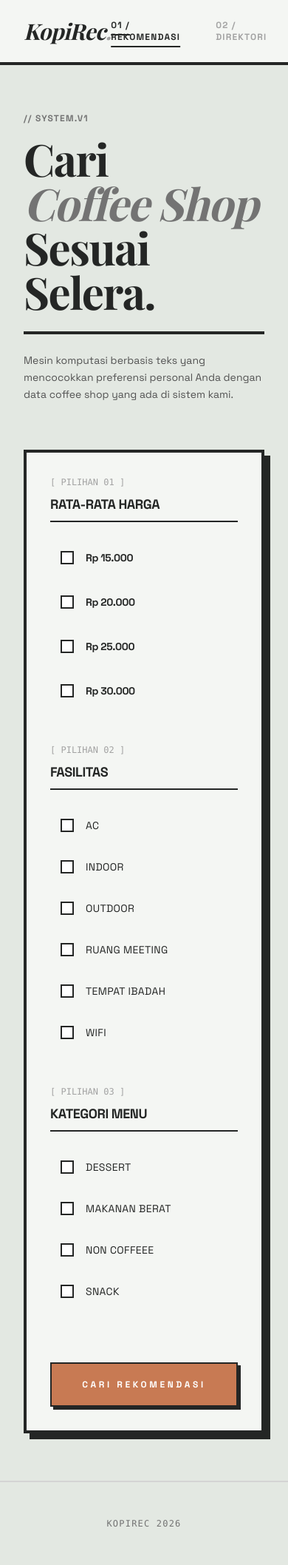
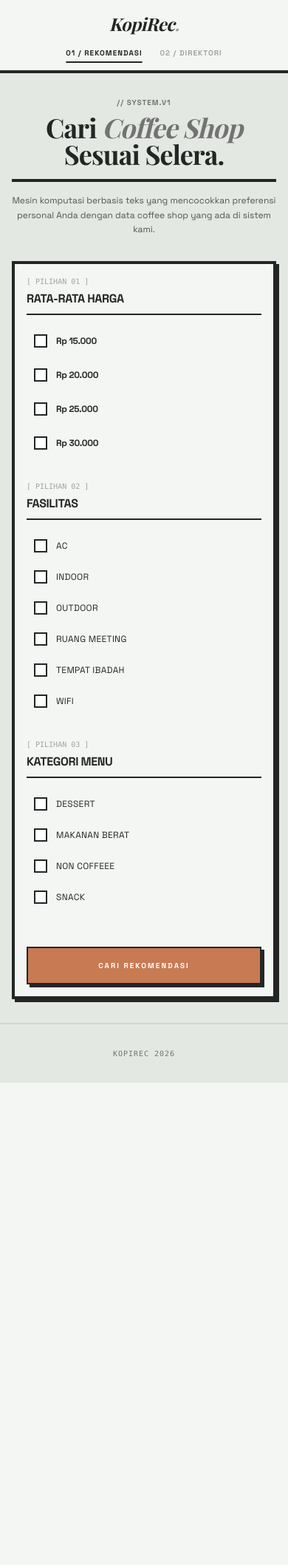
Before and after one commit to mrribut/kopirec-app, a Flask app: page / in a window 390 px wide. Shown: the whole page at 74% size. After the commit the page ends 1464 px from the top, so only its background shows below. Run offline with Flask 3, Linux system fonts and the light colour scheme; data comes from the database, SQL or seed files in the repository; some libraries are stand-ins or nearby versions; some web fonts are replaced.

Commit message:
Perbaikan tampilan responsif mobile halaman utama

```diff
--- a/templates/index.html
+++ b/templates/index.html
@@ -30,71 +30,72 @@
 <body class="antialiased">
 
     <header class="border-b-4 border-[#242625] bg-[#F4F6F3] sticky top-0 z-50">
-        <div class="max-w-7xl mx-auto px-8 py-6 flex items-center justify-between">
-            <a href="/" class="serif-title text-3xl font-bold tracking-tight italic">KopiRec<span class="text-neutral-400">.</span></a>
-            <nav class="flex space-x-12 text-xs uppercase font-bold tracking-widest">
+        <div class="max-w-7xl mx-auto px-4 sm:px-8 py-4 sm:py-6 flex flex-col sm:flex-row items-center justify-between gap-4">
+            <a href="/" class="serif-title text-2xl sm:text-3xl font-bold tracking-tight italic">KopiRec<span class="text-neutral-400">.</span></a>
+            <nav class="flex space-x-6 sm:space-x-12 text-[10px] sm:text-xs uppercase font-bold tracking-widest">
                 <a href="/" class="text-[#242625] underline decoration-2 underline-offset-8">01 / Rekomendasi</a>
                 <a href="/coffee_shop" class="text-neutral-400 hover:text-[#242625] transition">02 / Direktori</a>
             </nav>
         </div>
     </header>
 
-    <main class="max-w-7xl mx-auto px-8 py-16 grid grid-cols-1 lg:grid-cols-12 gap-16">
+    <main class="max-w-7xl mx-auto px-4 sm:px-8 py-8 sm:py-16 grid grid-cols-1 lg:grid-cols-12 gap-8 lg:gap-16">
 
-        <div class="lg:col-span-5 lg:sticky lg:top-32 h-fit">
-            <p class="text-xs uppercase tracking-widest font-bold text-neutral-500 mb-4">// System.V1</p>
-            <h2 class="serif-title text-6xl font-bold tracking-tight leading-none mb-6">
-                Cari <br><span class="italic font-normal text-neutral-500">Coffee Shop</span> <br>Sesuai Selera.
+        <div class="lg:col-span-5 lg:sticky lg:top-32 h-fit text-center lg:text-left">
+            <p class="text-[10px] sm:text-xs uppercase tracking-widest font-bold text-neutral-500 mb-2 sm:mb-4">// System.V1</p>
+            <h2 class="serif-title text-4xl sm:text-5xl lg:text-6xl font-bold tracking-tight leading-none mb-4 sm:mb-6">
+                Cari <br class="hidden lg:block"><span class="italic font-normal text-neutral-500">Coffee Shop</span> <br class="hidden lg:block">Sesuai Selera.
             </h2>
-            <div class="w-full h-1 bg-[#242625] mb-6"></div>
-            <p class="text-sm text-neutral-600 max-w-sm leading-relaxed">
-                Mesin komputasi berbasis teks yang mencocokkan preferensi personal Anda dengan data coffee shop yang ada di sistem kami.</p>
+            <div class="w-full h-1 bg-[#242625] mb-4 sm:mb-6"></div>
+            <p class="text-xs sm:text-sm text-neutral-600 max-w-sm mx-auto lg:mx-0 leading-relaxed">
+                Mesin komputasi berbasis teks yang mencocokkan preferensi personal Anda dengan data coffee shop yang ada di sistem kami.
+            </p>
         </div>
 
-        <div class="lg:col-span-7 space-y-12 bg-[#F4F6F3] border-4 border-[#242625] p-8 md:p-12 shadow-[8px_8px_0px_0px_rgba(36,38,37,1)]">
-            <form action="/cari_rekomendasi" method="POST" class="space-y-12">
+        <div class="lg:col-span-7 space-y-8 sm:space-y-12 bg-[#F4F6F3] border-4 border-[#242625] p-4 sm:p-8 md:p-12 shadow-[4px_4px_0px_0px_rgba(36,38,37,1)] sm:shadow-[8px_8px_0px_0px_rgba(36,38,37,1)]">
+            <form action="/cari_rekomendasi" method="POST" class="space-y-8 sm:space-y-12">
 
                 <div>
-                    <span class="text-xs font-mono text-neutral-400 block mb-2">[ PILIHAN 01 ]</span>
-                    <h3 class="text-lg font-bold uppercase tracking-tight border-b-2 border-[#242625] pb-2 mb-6">Rata-rata Harga</h3>
-                    <div class="space-y-3">
+                    <span class="text-[10px] font-mono text-neutral-400 block mb-1">[ PILIHAN 01 ]</span>
+                    <h3 class="text-md sm:text-lg font-bold uppercase tracking-tight border-b-2 border-[#242625] pb-2 mb-4 sm:mb-6">Rata-rata Harga</h3>
+                    <div class="space-y-2 sm:space-y-3">
                         {% for h in harga %}
-                        <label class="flex items-center space-x-4 p-3 border-2 border-transparent hover:border-[#242625] transition cursor-pointer">
+                        <label class="flex items-center space-x-3 sm:space-x-4 p-2 sm:p-3 border-2 border-transparent hover:border-[#242625] transition cursor-pointer">
                             <input type="radio" name="harga" value="{{ h }}">
-                            <span class="text-sm font-bold tracking-tight">Rp {{ h|int }}.000</span>
+                            <span class="text-xs sm:text-sm font-bold tracking-tight">Rp {{ h|int }}.000</span>
                         </label>
                         {% endfor %}
                     </div>
                 </div>
 
                 <div>
-                    <span class="text-xs font-mono text-neutral-400 block mb-2">[ PILIHAN 02 ]</span>
-                    <h3 class="text-lg font-bold uppercase tracking-tight border-b-2 border-[#242625] pb-2 mb-6">Fasilitas</h3>
-                    <div class="grid grid-cols-1 md:grid-cols-2 gap-2">
+                    <span class="text-[10px] font-mono text-neutral-400 block mb-1">[ PILIHAN 02 ]</span>
+                    <h3 class="text-md sm:text-lg font-bold uppercase tracking-tight border-b-2 border-[#242625] pb-2 mb-4 sm:mb-6">Fasilitas</h3>
+                    <div class="grid grid-cols-1 sm:grid-cols-2 gap-1 sm:gap-2">
                         {% for f in fasilitas %}
-                        <label class="flex items-center space-x-4 p-3 border-2 border-transparent hover:border-[#242625] transition cursor-pointer">
+                        <label class="flex items-center space-x-3 sm:space-x-4 p-2 sm:p-3 border-2 border-transparent hover:border-[#242625] transition cursor-pointer">
                             <input type="checkbox" name="fasilitas" value="{{ f }}">
-                            <span class="text-sm uppercase tracking-wide">{{ f }}</span>
+                            <span class="text-xs sm:text-sm uppercase tracking-wide">{{ f }}</span>
                         </label>
                         {% endfor %}
                     </div>
                 </div>
 
                 <div>
-                    <span class="text-xs font-mono text-neutral-400 block mb-2">[ PILIHAN 03 ]</span>
-                    <h3 class="text-lg font-bold uppercase tracking-tight border-b-2 border-[#242625] pb-2 mb-6">Kategori Menu</h3>
-                    <div class="grid grid-cols-1 md:grid-cols-2 gap-2">
+                    <span class="text-[10px] font-mono text-neutral-400 block mb-1">[ PILIHAN 03 ]</span>
+                    <h3 class="text-md sm:text-lg font-bold uppercase tracking-tight border-b-2 border-[#242625] pb-2 mb-4 sm:mb-6">Kategori Menu</h3>
+                    <div class="grid grid-cols-1 sm:grid-cols-2 gap-1 sm:gap-2">
                         {% for m in menu %}
-                        <label class="flex items-center space-x-4 p-3 border-2 border-transparent hover:border-[#242625] transition cursor-pointer">
+                        <label class="flex items-center space-x-3 sm:space-x-4 p-2 sm:p-3 border-2 border-transparent hover:border-[#242625] transition cursor-pointer">
                             <input type="checkbox" name="menu" value="{{ m }}">
-                            <span class="text-sm uppercase tracking-wide">{{ m }}</span>
+                            <span class="text-xs sm:text-sm uppercase tracking-wide">{{ m }}</span>
                         </label>
                         {% endfor %}
                     </div>
                 </div>
 
-                <div class="pt-6">
-                    <button type="submit" class="w-full bg-[#C87A53] text-white py-5 text-xs uppercase font-bold tracking-[0.3em] hover:bg-[#B36842] border-2 border-[#242625] transition shadow-[4px_4px_0px_0px_rgba(36,38,37,1)] active:translate-y-1 active:shadow-none">
+                <div class="pt-4 sm:pt-6">
+                    <button type="submit" class="w-full bg-[#C87A53] text-white py-4 sm:py-5 text-[10px] sm:text-xs uppercase font-bold tracking-[0.2em] sm:tracking-[0.3em] hover:bg-[#B36842] border-2 border-[#242625] transition shadow-[4px_4px_0px_0px_rgba(36,38,37,1)] active:translate-y-1 active:shadow-none">
                         Cari Rekomendasi
                     </button>
                 </div>
@@ -103,7 +104,7 @@
         </div>
     </main>
 
-    <footer class="py-12 border-t-2 border-neutral-300 text-center text-xs tracking-widest text-neutral-500 font-mono">
+    <footer class="py-8 sm:py-12 border-t-2 border-neutral-300 text-center text-[10px] sm:text-xs tracking-widest text-neutral-500 font-mono">
         KOPIREC 2026
     </footer>
 
```
